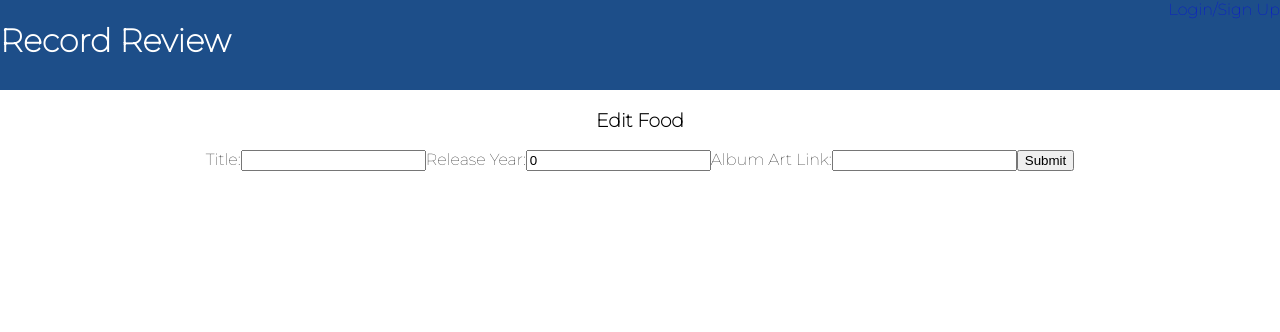
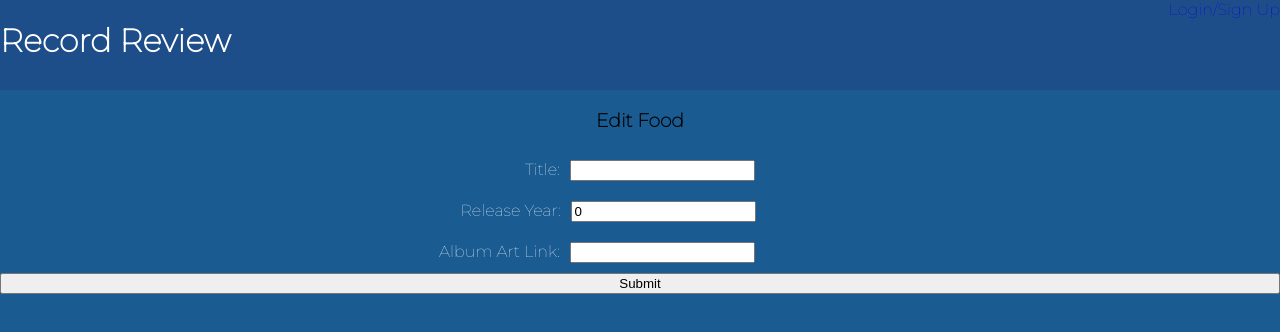
Before and after one commit to jstiles44/Record-Review, a React (Create React App) app in the folder client/: page /albums/1/edit in a window 1280 px wide. Shown: the top 332 px of the page. Built offline with nearby package versions, Linux system fonts and the light colour scheme; no server answers.

Commit message:
edit album page styled

```diff
--- /dev/null
+++ b/client/src/screens/AlbumEdit.css
@@ -0,0 +1,32 @@
+.edit-album-container {
+  background-color: #1a5b92;
+  height: 100vh;
+}
+
+.edit-album-form {
+  display: flex;
+  flex-direction: column;
+}
+
+.edit-title {
+  margin: 10px;
+  color: white;
+}
+
+.edit-release-year {
+  margin: 10px;
+  color: white;
+  position: relative;
+  right: 32px;
+}
+
+.edit-album-art {
+  margin: 10px;
+  color: white;
+  position: relative;
+  right: 43px;
+}
+
+.edit-input {
+  margin-left: 10px;
+}
--- a/client/src/screens/AlbumEdit.jsx
+++ b/client/src/screens/AlbumEdit.jsx
@@ -1,5 +1,6 @@
 import { useState, useEffect } from 'react';
 import { useParams } from 'react-router-dom';
+import './AlbumEdit.css'
 
 export default function AlbumEdit(props) {
   const [formData, setFormData] = useState({
@@ -35,32 +36,36 @@ export default function AlbumEdit(props) {
   }
 
   return (
-    <form onSubmit={(e) => {
+    <div className='edit-album-container'>
+      <form className='edit-album-form' onSubmit={(e) => {
       e.preventDefault();
       handleUpdate(id, formData);
     }}>
       <h3>Edit Food</h3>
-      <label>
-       Title:
+      <label className='edit-title'>
+          Title:
         <input
+          className='edit-input'
           type='text'
           name='title'
           value={title}
           onChange={handleChange}
         />
       </label>
-      <label>
-       Release Year:
+      <label className='edit-release-year'>
+          Release Year:
         <input
+          className='edit-input'
           type='text'
           name='release_year'
           value={release_year}
           onChange={handleChange}
         />
       </label>
-      <label>
-       Album Art Link:
+      <label className='edit-album-art'>
+          Album Art Link:
         <input
+          className='edit-input'
           type='text'
           name='album_url'
           value={album_url}
@@ -68,6 +73,7 @@ export default function AlbumEdit(props) {
         />
       </label>
       <button>Submit</button>
-    </form>
+      </form>
+      </div>
   )
 }
```
